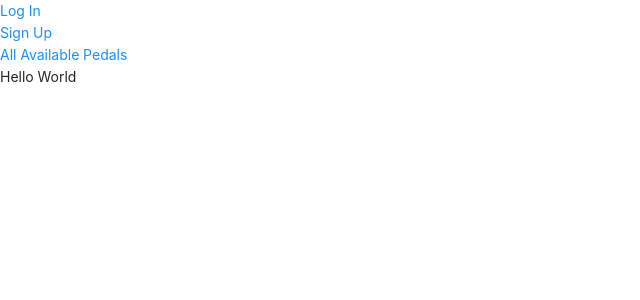
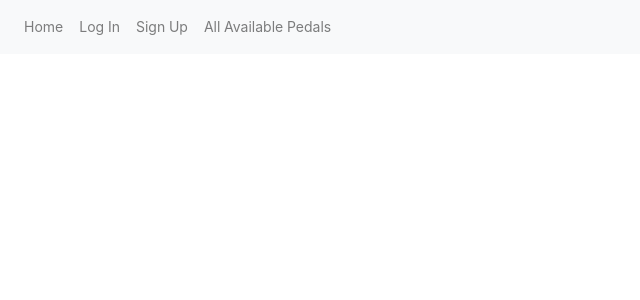
Before and after one commit to austinb847/pedal-platform-client, a React (Create React App) app: page / in a window 1280 px wide. Shown: the top 300 px of the page, without its empty margins (0-640 px from the left). Built offline with nearby package versions, Linux system fonts and the light colour scheme; no server answers.

Commit message:
add initial nav bar, add onhover effects to pedal images

```diff
--- a/src/components/App.js
+++ b/src/components/App.js
@@ -2,6 +2,7 @@ import React, { Component } from 'react';
 import axios from 'axios'
 import {BrowserRouter, Switch, Route} from 'react-router-dom'
 import Home from './Home'
+import Navigation from './Navigation'
 import Login from './registrations/Login'
 import Signup from './registrations/Signup'
 import Pedals from './Pedals'
@@ -44,11 +45,12 @@ render() {
     return (
       <div>
         <BrowserRouter>
+          <Navigation handleLogout={this.handleLogout} loggedInStatus={this.state.isLoggedIn}/>
           <Switch>
             <Route
               exact path='/'
               render={props => (
-                <Home {...props} handleLogout={this.handleLogout} loggedInStatus={this.state.isLoggedIn}/> //pass prop loggedInStatus={this.state.isLoggedIn}/>)}/>
+                <Home /> //pass prop loggedInStatus={this.state.isLoggedIn}/>)}/>
               )}
             />
             <Route
--- a/src/components/Home.js
+++ b/src/components/Home.js
@@ -1,10 +1,10 @@
 import React from 'react'
-import Nav from './Nav'
+import Navigation from './Navigation'
 
 function Home(props) {
   return (
     <div>
-      <Nav {...props} handleLogout={props.handleLogout} loggedInStatus={props.loggedInStatus}/>
+      {/* <Navigation {...props} handleLogout={props.handleLogout} loggedInStatus={props.loggedInStatus}/> */}
       <p>Hello World</p>
     </div>
   )
--- a/src/components/Nav.js
+++ /dev/null
@@ -1,35 +0,0 @@
-import React from 'react';
-import axios from 'axios'
-import {Link} from 'react-router-dom'
-
-const Nav = (props) => {
-
-  const handleClick = () => {
-      axios.delete('http://localhost:3001/api/v1/logout', {withCredentials: true})
-      .then(response => {
-        props.handleLogout()
-        props.history.push('/')
-      })
-      .catch(error => console.log(error))
-    }
-return (
-
-    <div>
-      {
-        !props.loggedInStatus ?
-        <Link to='/login'>Log In</Link> :
-        null
-      }
-      <br></br>
-      <Link to='/signup'>Sign Up</Link>
-      <br></br>
-      {
-        props.loggedInStatus ?
-        <Link to='/logout' onClick={handleClick}>Log Out</Link> :
-        null
-      }
-      <Link to='/pedals'>All Available Pedals</Link>
-    </div>
-  );
-};
-export default Nav;
--- /dev/null
+++ b/src/components/Navigation.js
@@ -0,0 +1,57 @@
+import React from 'react';
+import axios from 'axios'
+import {Link} from 'react-router-dom'
+import { Nav, NavDropdown, Button, Navbar } from 'react-bootstrap'
+
+const Navigation = (props) => {
+
+  const handleClick = () => {
+      axios.delete('http://localhost:3001/api/v1/logout', {withCredentials: true})
+      .then(response => {
+        props.handleLogout()
+        props.history.push('/')
+      })
+      .catch(error => console.log(error))
+    }
+return (
+  <Navbar fixed="top" bg="light" expand="lg" className='nav'>
+    {/* <Navbar.Brand href="/"><img src={animal} alt='animal'/></Navbar.Brand> */}
+    <Navbar.Toggle aria-controls="basic-navbar-nav" />
+    <Navbar.Collapse id="basic-navbar-nav">
+      <Nav className="mr-auto">
+      <Nav.Link href="/">Home</Nav.Link>
+        {
+           !props.loggedInStatus ?
+           <Nav.Link href="/login">Log In</Nav.Link>:
+           null
+        }
+        <Nav.Link href="/signup">Sign Up</Nav.Link>
+        {
+        props.loggedInStatus ?
+        <Nav.Link href="/logout" onClick={handleClick}>Log Out</Nav.Link> :
+        null
+        }
+        <Nav.Link href="/pedals">All Available Pedals</Nav.Link>
+      </Nav>
+    </Navbar.Collapse>
+  </Navbar>
+
+    // <div>
+    //   {
+    //     !props.loggedInStatus ?
+    //     <Link to='/login'>Log In</Link> :
+    //     null
+    //   }
+    //   <br></br>
+    //   <Link to='/signup'>Sign Up</Link>
+    //   <br></br>
+    //   {
+    //     props.loggedInStatus ?
+    //     <Link to='/logout' onClick={handleClick}>Log Out</Link> :
+    //     null
+    //   }
+    //   <Link to='/pedals'>All Available Pedals</Link>
+    // </div>
+  );
+};
+export default Navigation;
--- a/src/components/Pedals.js
+++ b/src/components/Pedals.js
@@ -10,7 +10,7 @@ import { Layout, Menu, Input } from 'antd';
 function Pedals(props) {
   const { error, isLoading, pedals } = props.apiResponse;
   const { dispatch } = props;
-  const { Sider, Content } = Layout;
+  const { Header, Sider, Content } = Layout;
   const { Search } = Input;
 
   useEffect(() => {
@@ -62,7 +62,7 @@ function Pedals(props) {
                 backgroundColor: 'white'
               }}
             >
-            <div className="categories-title" style={{textAlign: 'center', marginTop: 10}}>Categories</div>
+            <div className="categories-title" style={{textAlign: 'center', marginTop: 80}}>Categories</div>
             <Search
               placeholder="Name or brand"
               onSearch={value => console.log(value)}
@@ -106,6 +106,9 @@ function Pedals(props) {
           </Sider>
 
           <Layout style={{ marginLeft: 200 }}>
+            <Header style={{ padding: 0, marginTop: 100, backgroundColor: 'white'}}>
+              <h1>Available Pedals</h1>
+            </Header>
             <Content style={{ margin: '24px 16px 0', overflow: 'initial'}}>
               <div style={{ padding: 24, textAlign: 'center'}}>
                 <div className="row">
--- a/src/index.css
+++ b/src/index.css
@@ -11,3 +11,9 @@ code {
   font-family: source-code-pro, Menlo, Monaco, Consolas, 'Courier New',
     monospace;
 } */
+
+.pedal-item:hover {
+  opacity: 0.75;
+  box-shadow: 0px 10px 12px -10px rgba(0, 0, 0, 0.4);
+  cursor: pointer;
+}
```
